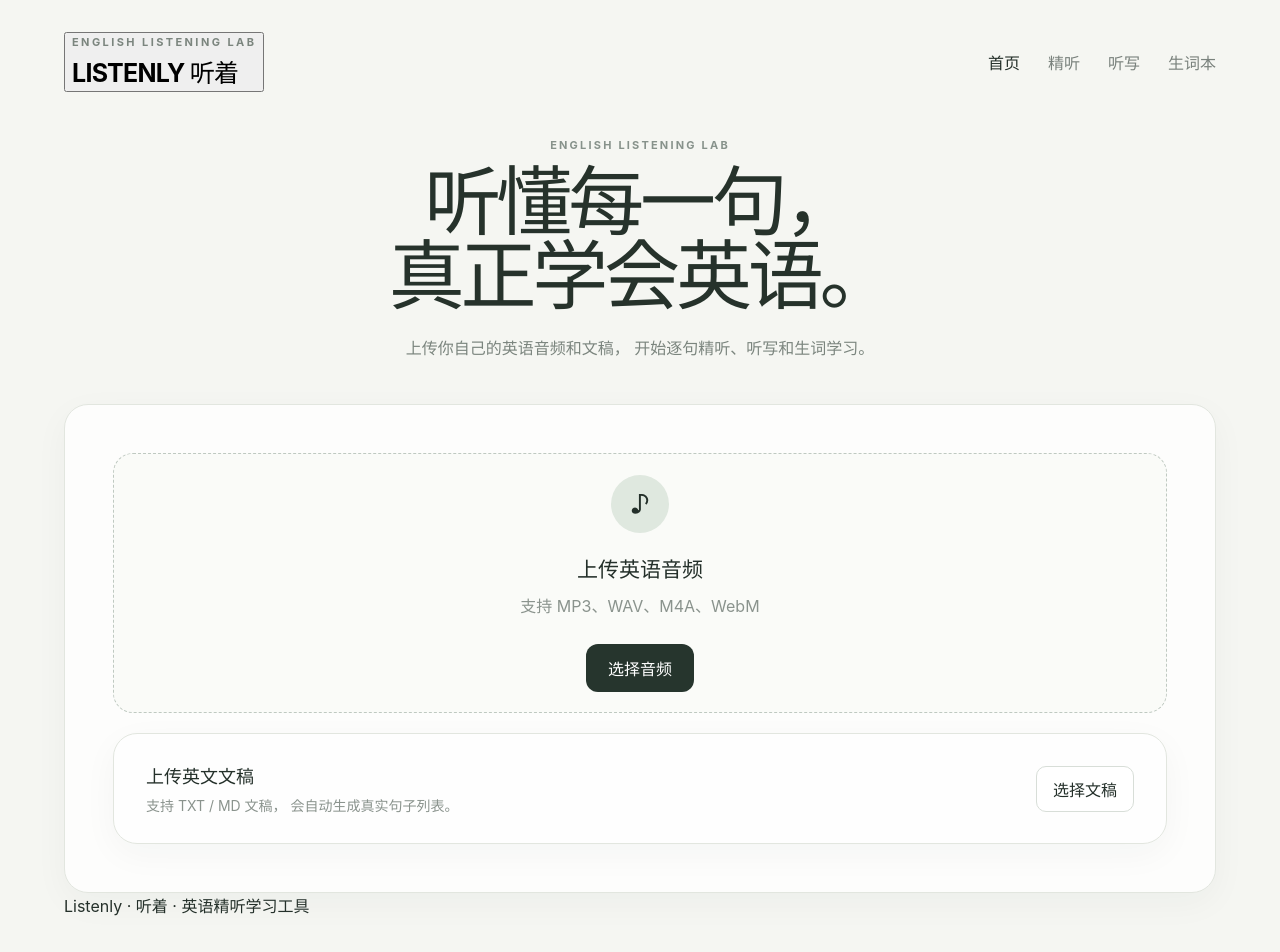
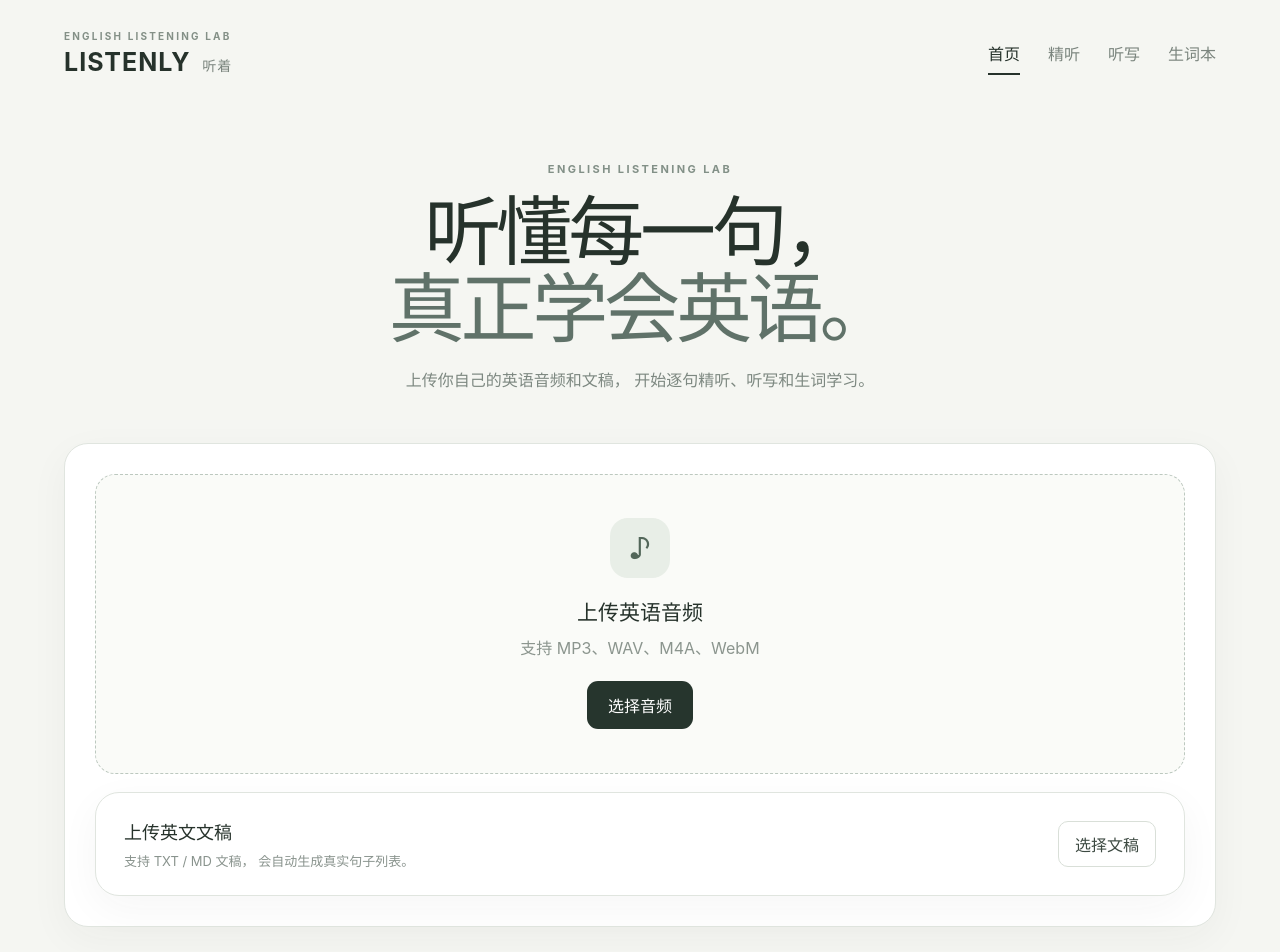
Before and after one commit to h1756004892-lgtm/listenly-app, a React (Vite) app: page / in a window 1280 px wide. Shown: the top 952 px of the page. Built offline with nearby package versions, Linux system fonts and the light colour scheme.

Commit message:
Update style.css

```diff
--- a/src/style.css
+++ b/src/style.css
@@ -7,11 +7,10 @@
     Inter,
     "PingFang SC",
     "Microsoft YaHei",
-    "Noto Sans SC",
     Arial,
     sans-serif;
 
-  color: #24302a;
+  color: #26322b;
   background: #f5f6f2;
   font-synthesis: none;
   text-rendering: optimizeLegibility;
@@ -35,20 +34,84 @@ button {
   cursor: pointer;
 }
 
-button:disabled {
-  cursor: not-allowed;
-  opacity: 0.45;
+/* =========================
+   页面
+========================= */
+
+.app {
+  min-height: 100vh;
+  padding: 30px 5vw 50px;
 }
 
 /* =========================
-   页面整体
+   顶部
 ========================= */
 
-.app {
-  width: 100%;
-  min-height: 100vh;
-  padding: 32px 5vw 60px;
+.header {
+  max-width: 1180px;
+  margin: 0 auto 50px;
+  display: flex;
+  align-items: center;
+  justify-content: space-between;
 }
+
+.logo {
+  border: 0;
+  background: transparent;
+  text-align: left;
+  color: #26322b;
+  padding: 0;
+}
+
+.logo small {
+  display: block;
+  margin-bottom: 5px;
+  font-size: 10px;
+  letter-spacing: 0.22em;
+  color: #849087;
+  font-weight: 700;
+}
+
+.logo h1 {
+  margin: 0;
+  font-size: 25px;
+  letter-spacing: 0.04em;
+}
+
+.logo h1 span {
+  font-size: 14px;
+  margin-left: 7px;
+  color: #7b857e;
+  font-weight: 500;
+}
+
+.nav {
+  display: flex;
+  align-items: center;
+  gap: 28px;
+}
+
+.nav button {
+  border: 0;
+  background: transparent;
+  color: #7b857e;
+  padding: 8px 0;
+  border-bottom: 2px solid transparent;
+}
+
+.nav button:hover {
+  color: #26322b;
+}
+
+.nav button.active {
+  color: #26322b;
+  font-weight: 650;
+  border-bottom-color: #26322b;
+}
+
+/* =========================
+   内容容器
+========================= */
 
 .container {
   max-width: 1180px;
@@ -56,87 +119,42 @@ button:disabled {
 }
 
 /* =========================
-   顶部导航
-========================= */
-
-.header {
-  display: flex;
-  align-items: center;
-  justify-content: space-between;
-  margin-bottom: 46px;
-}
-
-.logo {
-  display: flex;
-  flex-direction: column;
-  gap: 4px;
-}
-
-.logo small {
-  font-size: 11px;
-  font-weight: 700;
-  letter-spacing: 0.22em;
-  color: #7b857e;
-}
-
-.logo h1 {
-  margin: 0;
-  font-size: 25px;
-  letter-spacing: -0.03em;
-}
-
-.nav {
-  display: flex;
-  gap: 28px;
-}
-
-.nav button {
-  border: 0;
-  background: transparent;
-  color: #7a827d;
-  padding: 6px 0;
-}
-
-.nav button.active {
-  color: #24302a;
-  font-weight: 600;
-}
-
-/* =========================
-   首页标题
+   Hero
 ========================= */
 
 .hero {
   text-align: center;
-  margin-bottom: 42px;
+  padding: 35px 20px 48px;
 }
 
 .hero-eyebrow {
-  margin-bottom: 12px;
   font-size: 11px;
+  letter-spacing: 0.22em;
   font-weight: 700;
-  letter-spacing: 0.2em;
-  color: #87928b;
+  color: #829087;
 }
 
 .hero h2 {
-  margin: 0;
-  font-size: clamp(42px, 6vw, 76px);
-  line-height: 0.98;
+  margin: 17px 0 20px;
+  font-size: clamp(46px, 6vw, 76px);
+  line-height: 1;
   letter-spacing: -0.055em;
   color: #26322b;
 }
 
 .hero h2 span {
+  font-family: Georgia, serif;
   font-weight: 400;
   font-style: italic;
+  color: #607269;
 }
 
 .hero p {
-  max-width: 560px;
-  margin: 22px auto 0;
-  color: #7b857e;
-  line-height: 1.7;
+  max-width: 570px;
+  margin: 0 auto;
+  color: #7d8881;
+  font-size: 16px;
+  line-height: 1.8;
 }
 
 /* =========================
@@ -144,35 +162,34 @@ button:disabled {
 ========================= */
 
 .card {
-  background: rgba(255, 255, 255, 0.82);
-  border: 1px solid #e2e6df;
+  background: #ffffff;
+  border: 1px solid #e0e5df;
   border-radius: 24px;
-  box-shadow: 0 10px 35px rgba(38, 50, 43, 0.04);
+  box-shadow: 0 12px 40px rgba(40, 52, 44, 0.045);
 }
 
 /* =========================
-   上传区域
+   上传
 ========================= */
 
 .upload-card {
-  padding: 48px;
+  padding: 30px;
 }
 
 .upload-zone {
-  border: 1.5px dashed #bfc9c1;
-  border-radius: 20px;
-  min-height: 260px;
+  min-height: 300px;
   display: flex;
   align-items: center;
   justify-content: center;
-  text-align: center;
+  border: 1.5px dashed #bcc8bf;
+  border-radius: 20px;
   background: #fafbf8;
   transition: 0.2s ease;
 }
 
 .upload-zone:hover {
-  border-color: #30483b;
-  background: #f7f9f5;
+  background: #f5f8f4;
+  border-color: #718276;
 }
 
 .upload-zone input {
@@ -180,49 +197,52 @@ button:disabled {
 }
 
 .upload-content {
-  max-width: 480px;
+  text-align: center;
 }
 
 .upload-icon {
-  width: 58px;
-  height: 58px;
-  margin: 0 auto 20px;
-  border-radius: 50%;
-  background: #dfe8df;
+  width: 60px;
+  height: 60px;
+  margin: 0 auto 18px;
+  border-radius: 18px;
+  background: #e8eee7;
   display: flex;
   align-items: center;
   justify-content: center;
-  font-size: 25px;
+  font-size: 28px;
+  color: #53675a;
 }
 
 .upload-content h3 {
-  margin: 0 0 10px;
+  margin: 0 0 9px;
   font-size: 21px;
 }
 
 .upload-content p {
   margin: 0;
-  color: #8a938d;
-  line-height: 1.7;
+  color: #8b958e;
 }
 
 .upload-button {
   display: inline-flex;
-  margin-top: 24px;
-  padding: 12px 22px;
+  align-items: center;
+  justify-content: center;
+  margin-top: 22px;
+  padding: 12px 21px;
   border: 0;
-  border-radius: 12px;
+  border-radius: 11px;
   background: #26352d;
-  color: white;
+  color: #ffffff;
+  font-weight: 600;
 }
 
 /* =========================
-   文稿上传
+   文稿
 ========================= */
 
 .document-card {
-  margin-top: 20px;
-  padding: 28px 32px;
+  margin-top: 18px;
+  padding: 25px 28px;
 }
 
 .document-header {
@@ -239,164 +259,231 @@ button:disabled {
 
 .document-header p {
   margin: 7px 0 0;
-  color: #8a938d;
+  color: #89938d;
+  font-size: 13px;
+}
+
+.document-button {
+  display: inline-flex;
+  align-items: center;
+  padding: 10px 16px;
+  border: 1px solid #d9dfd8;
+  border-radius: 10px;
+  background: #ffffff;
+  color: #3d4a42;
+  cursor: pointer;
+}
+
+.document-name {
+  margin-top: 18px;
+  padding: 14px 16px;
+  border-radius: 11px;
+  background: #f0f4ef;
+  color: #536158;
+}
+
+/* =========================
+   提示
+========================= */
+
+.notice {
+  position: fixed;
+  top: 24px;
+  right: 24px;
+  z-index: 100;
+  padding: 13px 18px;
+  border-radius: 11px;
+  background: #26352d;
+  color: #ffffff;
+  box-shadow: 0 12px 35px rgba(0, 0, 0, 0.15);
   font-size: 14px;
 }
 
-.document-button {
-  border: 1px solid #d8ded8;
-  background: white;
-  padding: 10px 16px;
-  border-radius: 10px;
-}
-
-.document-name {
-  margin-top: 20px;
-  padding: 14px 16px;
-  border-radius: 12px;
-  background: #f2f4ef;
-  color: #536058;
-}
-
 /* =========================
-   音频播放器
+   播放器
 ========================= */
 
 .player-card {
-  margin-top: 30px;
-  padding: 30px;
+  padding: 28px 30px;
 }
 
 .audio-title {
-  margin: 0 0 20px;
-  font-size: 20px;
+  margin-bottom: 18px;
+  font-size: 18px;
   font-weight: 650;
+}
+
+.time-row {
+  display: flex;
+  justify-content: space-between;
+  color: #8a948d;
+  font-size: 12px;
+}
+
+.progress {
+  width: 100%;
+  margin: 12px 0 18px;
+  appearance: none;
+  height: 5px;
+  border-radius: 20px;
+  background: #dfe5df;
+  accent-color: #26352d;
 }
 
 .audio-controls {
   display: flex;
   align-items: center;
-  gap: 14px;
+  justify-content: center;
+  gap: 12px;
   flex-wrap: wrap;
 }
 
 .play-button {
   width: 52px;
   height: 52px;
+  padding: 0;
   border: 0;
   border-radius: 50%;
   background: #26352d;
-  color: white;
-  font-size: 18px;
+  color: #ffffff;
+  font-size: 17px;
 }
 
 .secondary-button {
-  padding: 12px 18px;
-  border-radius: 12px;
+  padding: 10px 16px;
   border: 1px solid #d9dfd8;
-  background: white;
-  color: #344139;
+  border-radius: 11px;
+  background: #ffffff;
+  color: #39473f;
 }
 
 .speed-select {
-  padding: 11px 14px;
+  padding: 10px 13px;
   border: 1px solid #d9dfd8;
-  border-radius: 12px;
-  background: white;
-}
-
-.progress {
-  width: 100%;
-  height: 6px;
-  margin: 22px 0 4px;
-  appearance: none;
-}
-
-.progress::-webkit-slider-runnable-track {
-  height: 6px;
-  border-radius: 10px;
-  background: #dce2dc;
-}
-
-.progress::-webkit-slider-thumb {
-  appearance: none;
-  width: 16px;
-  height: 16px;
-  margin-top: -5px;
-  border-radius: 50%;
-  background: #26352d;
+  border-radius: 11px;
+  background: #ffffff;
+  color: #39473f;
 }
 
 /* =========================
-   精听区域
+   精听布局
 ========================= */
 
 .practice-layout {
   display: grid;
   grid-template-columns: minmax(0, 1fr) 330px;
-  gap: 24px;
-  margin-top: 24px;
+  gap: 20px;
+  margin-top: 20px;
 }
 
 .practice-card {
-  padding: 34px;
+  padding: 28px;
 }
+
+/* =========================
+   模式切换
+========================= */
 
 .mode-tabs {
   display: inline-flex;
-  padding: 5px;
-  background: #edf0eb;
-  border-radius: 14px;
-  margin-bottom: 32px;
+  padding: 4px;
+  background: #edf1ec;
+  border-radius: 11px;
 }
 
 .mode-tabs button {
+  padding: 9px 18px;
   border: 0;
+  border-radius: 8px;
   background: transparent;
-  padding: 10px 18px;
-  border-radius: 10px;
   color: #7b857e;
 }
 
 .mode-tabs button.active {
-  background: white;
+  background: #ffffff;
   color: #26322b;
-  box-shadow: 0 2px 8px rgba(0,0,0,0.05);
+  box-shadow: 0 2px 8px rgba(0, 0, 0, 0.06);
 }
+
+/* =========================
+   句子列表
+========================= */
+
+.sentence-list {
+  display: flex;
+  flex-direction: column;
+  gap: 7px;
+  margin-top: 25px;
+  max-height: 290px;
+  overflow-y: auto;
+}
+
+.sentence-item {
+  width: 100%;
+  padding: 12px 14px;
+  border: 1px solid #e4e8e3;
+  border-radius: 11px;
+  background: #ffffff;
+  color: #657068;
+  text-align: left;
+  line-height: 1.55;
+}
+
+.sentence-item:hover {
+  background: #f8faf7;
+}
+
+.sentence-item.active {
+  border-color: #b6c5b9;
+  background: #eef3ed;
+  color: #26352d;
+}
+
+/* =========================
+   当前句
+========================= */
 
 .sentence {
   min-height: 220px;
+  padding: 35px 20px;
   display: flex;
   align-items: center;
   justify-content: center;
   text-align: center;
-  padding: 35px;
 }
 
 .sentence-text {
   font-size: clamp(25px, 3vw, 38px);
-  line-height: 1.45;
+  line-height: 1.5;
   font-weight: 600;
-  color: #29352e;
+  color: #29362f;
+}
+
+.sentence-text.hidden {
+  color: #9ba49e;
+  font-size: 16px;
+  font-weight: 400;
 }
 
 .sentence-word {
-  cursor: pointer;
-  border-bottom: 2px solid #c8d4c8;
-  transition: 0.15s;
+  padding: 0 2px;
+  border: 0;
+  border-bottom: 1px dashed #9baa9f;
+  background: transparent;
+  color: #29362f;
 }
 
 .sentence-word:hover {
-  color: #55715d;
-  border-bottom-color: #55715d;
+  color: #55705d;
+  border-bottom-color: #55705d;
 }
 
 .sentence-controls {
   display: flex;
   align-items: center;
   justify-content: center;
-  gap: 12px;
-  margin-top: 22px;
+  gap: 10px;
+  flex-wrap: wrap;
 }
 
 /* =========================
@@ -404,69 +491,59 @@ button:disabled {
 ========================= */
 
 .dictation {
+  width: 100%;
   display: flex;
   flex-direction: column;
-  gap: 18px;
+  gap: 17px;
+  text-align: left;
+}
+
+.dictation .hint {
+  color: #7e8982;
+  line-height: 1.7;
+}
+
+.big-play {
+  align-self: flex-start;
+  padding: 12px 19px;
+  border: 0;
+  border-radius: 11px;
+  background: #26352d;
+  color: white;
 }
 
 .dictation textarea {
   width: 100%;
-  min-height: 150px;
+  min-height: 145px;
+  padding: 17px;
+  border: 1px solid #dce2dc;
+  border-radius: 13px;
+  outline: none;
   resize: vertical;
-  padding: 18px;
-  border: 1px solid #dce2dc;
-  border-radius: 15px;
-  outline: none;
-  background: #fbfcfa;
+  background: #fafbf9;
   color: #26322b;
   line-height: 1.7;
 }
 
 .dictation textarea:focus {
-  border-color: #879c8c;
-  box-shadow: 0 0 0 3px rgba(135, 156, 140, 0.12);
+  border-color: #92a396;
 }
 
 .check-button {
   align-self: flex-start;
+  padding: 12px 20px;
   border: 0;
-  border-radius: 12px;
-  padding: 12px 22px;
+  border-radius: 11px;
   background: #26352d;
-  color: white;
+  color: #ffffff;
 }
 
 .answer-result {
-  padding: 16px;
-  border-radius: 14px;
-  background: #f1f5ef;
+  padding: 15px 17px;
+  border-radius: 12px;
+  background: #f0f4ef;
+  color: #4f6055;
   line-height: 1.7;
-}
-
-/* =========================
-   句子列表
-========================= */
-
-.sentence-list {
-  margin-top: 28px;
-  display: flex;
-  flex-direction: column;
-  gap: 10px;
-}
-
-.sentence-item {
-  padding: 14px 16px;
-  border: 1px solid #e4e8e3;
-  border-radius: 12px;
-  background: white;
-  color: #59645d;
-  cursor: pointer;
-}
-
-.sentence-item.active {
-  border-color: #aebdaf;
-  background: #f0f4ee;
-  color: #26352d;
 }
 
 /* =========================
@@ -474,34 +551,45 @@ button:disabled {
 ========================= */
 
 .vocabulary-card {
-  padding: 28px;
+  padding: 27px;
 }
 
 .vocabulary-card h3 {
   margin: 0;
-  font-size: 12px;
+  font-size: 11px;
   letter-spacing: 0.2em;
-  color: #829087;
+  color: #839087;
 }
 
 .vocabulary-list {
-  margin-top: 20px;
+  margin-top: 18px;
 }
 
 .vocabulary-item {
-  padding: 18px 0;
+  padding: 17px 0;
   border-bottom: 1px solid #e7ebe5;
 }
 
+.vocabulary-item:last-child {
+  border-bottom: 0;
+}
+
 .vocabulary-word {
-  font-size: 17px;
-  font-weight: 600;
+  font-size: 19px;
+  font-weight: 650;
 }
 
 .vocabulary-meaning {
   margin-top: 6px;
-  color: #8a938d;
+  color: #7e8982;
+  line-height: 1.6;
   font-size: 14px;
+}
+
+.vocabulary-item small {
+  display: block;
+  margin-top: 7px;
+  color: #9aa39d;
   line-height: 1.6;
 }
 
@@ -512,43 +600,51 @@ button:disabled {
 }
 
 .word-actions button {
+  padding: 6px 10px;
   border: 0;
-  background: #eef2ed;
   border-radius: 8px;
-  padding: 6px 10px;
-  color: #59665d;
+  background: #edf1ec;
+  color: #58655d;
+}
+
+.word-empty {
+  padding: 35px 5px;
+  color: #929b95;
+  line-height: 1.8;
+  text-align: center;
 }
 
 .empty-vocabulary {
-  margin-top: 25px;
-  color: #9aa39d;
-  line-height: 1.7;
+  padding: 50px 20px;
+  text-align: center;
+  color: #929b95;
+  line-height: 1.8;
 }
 
 /* =========================
-   查词弹窗
+   查词浮层
 ========================= */
 
 .dictionary-panel {
   position: fixed;
-  right: 30px;
-  bottom: 30px;
-  width: min(380px, calc(100vw - 40px));
-  padding: 24px;
-  border: 1px solid #dfe4dd;
+  right: 25px;
+  bottom: 25px;
+  width: min(390px, calc(100vw - 40px));
+  padding: 25px;
+  border: 1px solid #dfe4de;
   border-radius: 20px;
-  background: white;
+  background: #ffffff;
   box-shadow: 0 20px 60px rgba(35, 47, 40, 0.15);
-  z-index: 100;
+  z-index: 200;
 }
 
 .dictionary-panel h3 {
   margin: 0;
-  font-size: 25px;
+  font-size: 27px;
 }
 
 .dictionary-panel p {
-  color: #68736b;
+  color: #68736c;
   line-height: 1.7;
 }
 
@@ -556,36 +652,52 @@ button:disabled {
   float: right;
   border: 0;
   background: transparent;
-  font-size: 20px;
+  font-size: 22px;
+  color: #77827b;
 }
 
 /* =========================
-   响应式
+   底部
+========================= */
+
+footer {
+  max-width: 1180px;
+  margin: 70px auto 0;
+  padding-top: 25px;
+  border-top: 1px solid #e1e5df;
+  text-align: center;
+  color: #9aa39d;
+  font-size: 12px;
+}
+
+/* =========================
+   移动端
 ========================= */
 
 @media (max-width: 850px) {
   .app {
-    padding: 24px 18px 45px;
+    padding: 22px 18px 40px;
   }
 
   .header {
-    margin-bottom: 32px;
+    margin-bottom: 30px;
   }
 
   .nav {
-    gap: 14px;
+    gap: 15px;
   }
 
   .practice-layout {
     grid-template-columns: 1fr;
   }
 
-  .upload-card {
-    padding: 25px;
+  .hero {
+    padding-top: 20px;
   }
 
+  .upload-card,
   .practice-card {
-    padding: 24px;
+    padding: 22px;
   }
 }
 
@@ -593,7 +705,12 @@ button:disabled {
   .header {
     align-items: flex-start;
     flex-direction: column;
-    gap: 16px;
+    gap: 18px;
+  }
+
+  .nav {
+    width: 100%;
+    justify-content: space-between;
   }
 
   .hero h2 {
@@ -607,7 +724,7 @@ button:disabled {
 
   .sentence {
     min-height: 180px;
-    padding: 20px;
+    padding: 20px 5px;
   }
 
   .sentence-text {
@@ -615,6 +732,13 @@ button:disabled {
   }
 
   .player-card {
-    padding: 22px;
+    padding: 21px;
+  }
+
+  .notice {
+    left: 18px;
+    right: 18px;
+    top: 18px;
+    text-align: center;
   }
 }
```
